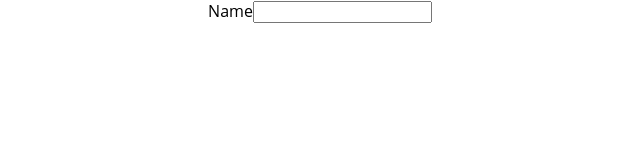
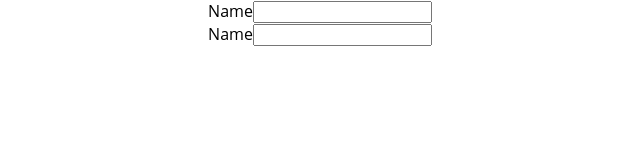
Before and after one commit to cenwachukwu/formtutorial, a React (Create React App) app: page / in a window 1280 px wide. Shown: the top 160 px of the page, without its empty margins (320-960 px from the left). Built offline with nearby package versions, Linux system fonts and the light colour scheme.

Commit message:
added the email state and added more order to the div

```diff
--- a/src/App.js
+++ b/src/App.js
@@ -4,11 +4,22 @@
 function App() {
   // name
   const [name, setName] = useState('');
+  // email
+  const [email, setEmail] = useState('');
+
   return (
     <div className="App">
       <form>
-        <label htmlFor="name">Name</label>
-        <input type="text" name="text" id="name" onChange={(e) => setName(e.target.value)} />
+        <ul>
+          <li>
+            <label htmlFor="name">Name</label>
+            <input type="name" name="name" id="name" onChange={(e) => setName(e.target.value)} />
+          </li>
+          <li>
+            <label htmlFor="email">Name</label>
+            <input type="email" name="email" id="email" onChange={(e) => setEmail(e.target.value)} />
+          </li>
+        </ul>
       </form>
     </div>
   );
```
